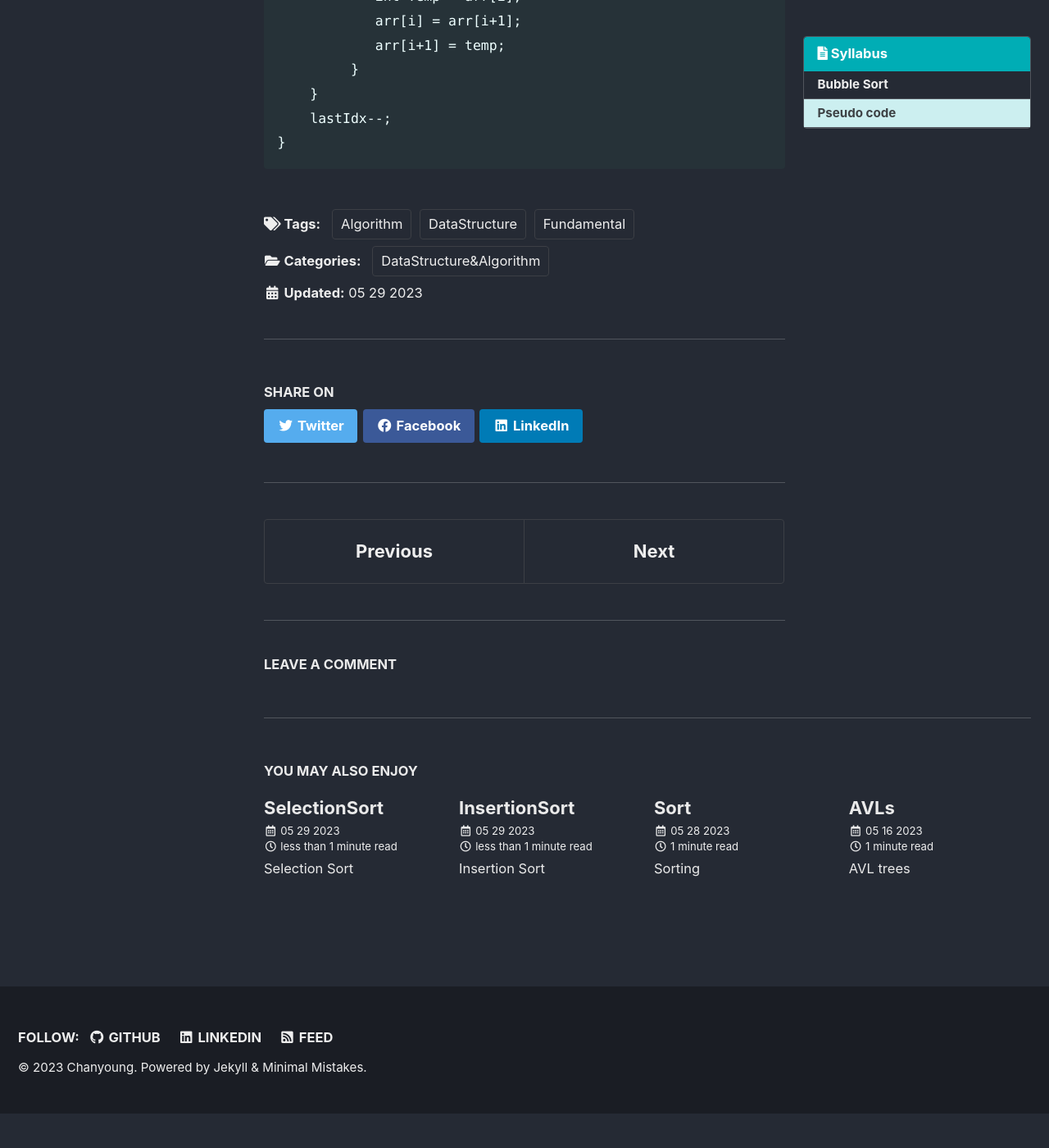
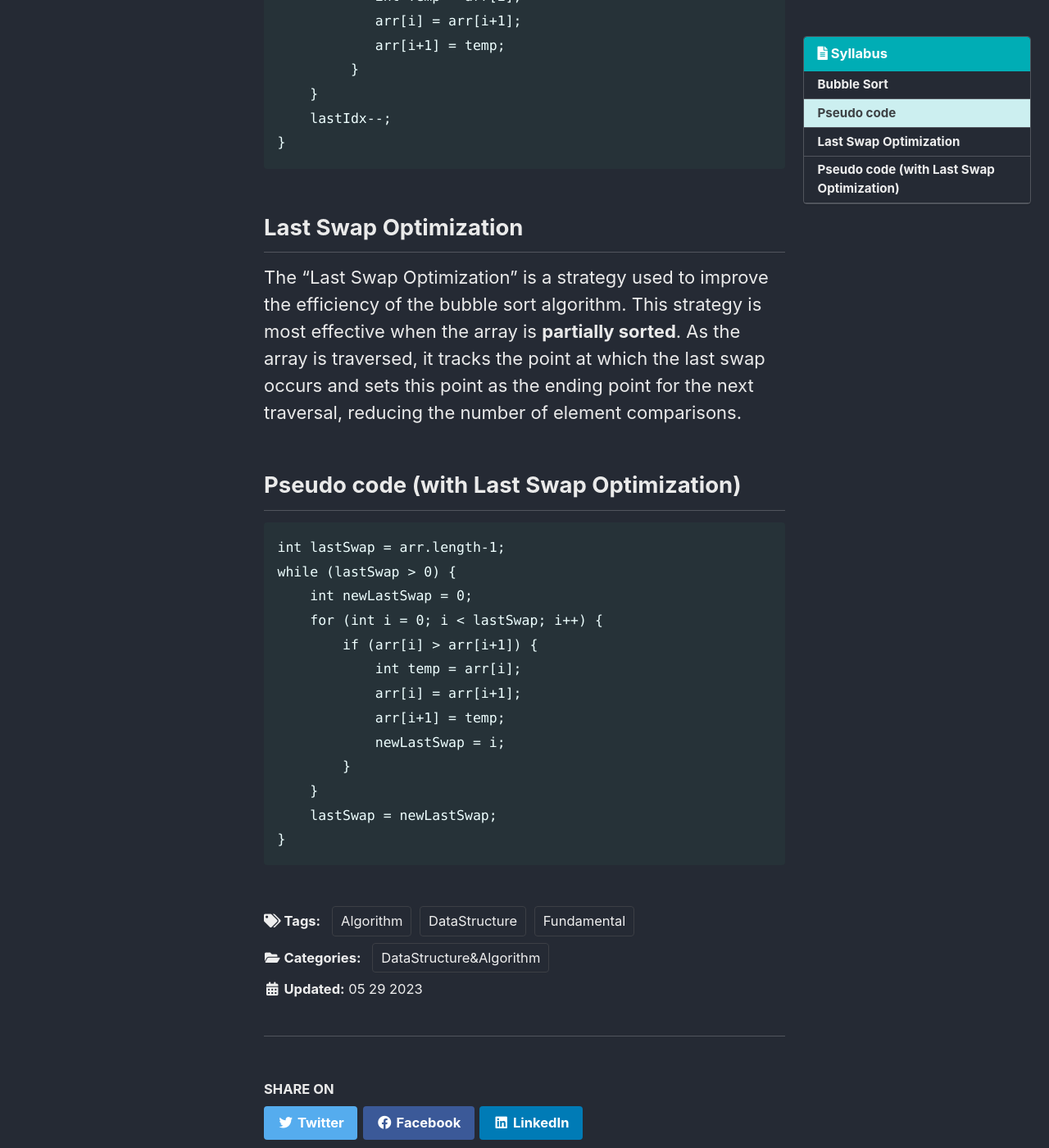
Before and after one commit to PyChanyoung/PyChanyoung.github.io, a Jekyll site: the page built from _posts/2023-05-29-BubbleSort.md, in a window 1280 px wide and 1400 px high, scrolled down 1294 px. Shown: the whole window at 82% size. Built offline with Jekyll 4.4.1, drawn with Linux system fonts in a browser that asks for light colours; cached includes are drawn as plain includes; some web fonts are replaced; comment, search, counter and statistics services are not loaded; before the commit the page ends 2652 px from its top, so only the background shows below that; some of the changed text lies outside the part shown.

Commit message:
Content update

````diff
--- a/_posts/2023-05-29-BubbleSort.md
+++ b/_posts/2023-05-29-BubbleSort.md
@@ -36,3 +36,27 @@ while (lastIdx > 0) {
     lastIdx--;
 }
 ```
+
+## Last Swap Optimization
+
+The "Last Swap Optimization" is a strategy used to improve the efficiency of the bubble sort algorithm.
+This strategy is most effective when the array is **partially sorted**.
+As the array is traversed, it tracks the point at which the last swap occurs and sets this point as the ending point for the next traversal, reducing the number of element comparisons.
+
+## Pseudo code (with Last Swap Optimization)
+
+```
+int lastSwap = arr.length-1;
+while (lastSwap > 0) {
+    int newLastSwap = 0;
+    for (int i = 0; i < lastSwap; i++) {
+        if (arr[i] > arr[i+1]) {
+            int temp = arr[i];
+            arr[i] = arr[i+1];
+            arr[i+1] = temp;
+            newLastSwap = i;
+        }
+    }
+    lastSwap = newLastSwap;
+}
+```
````
